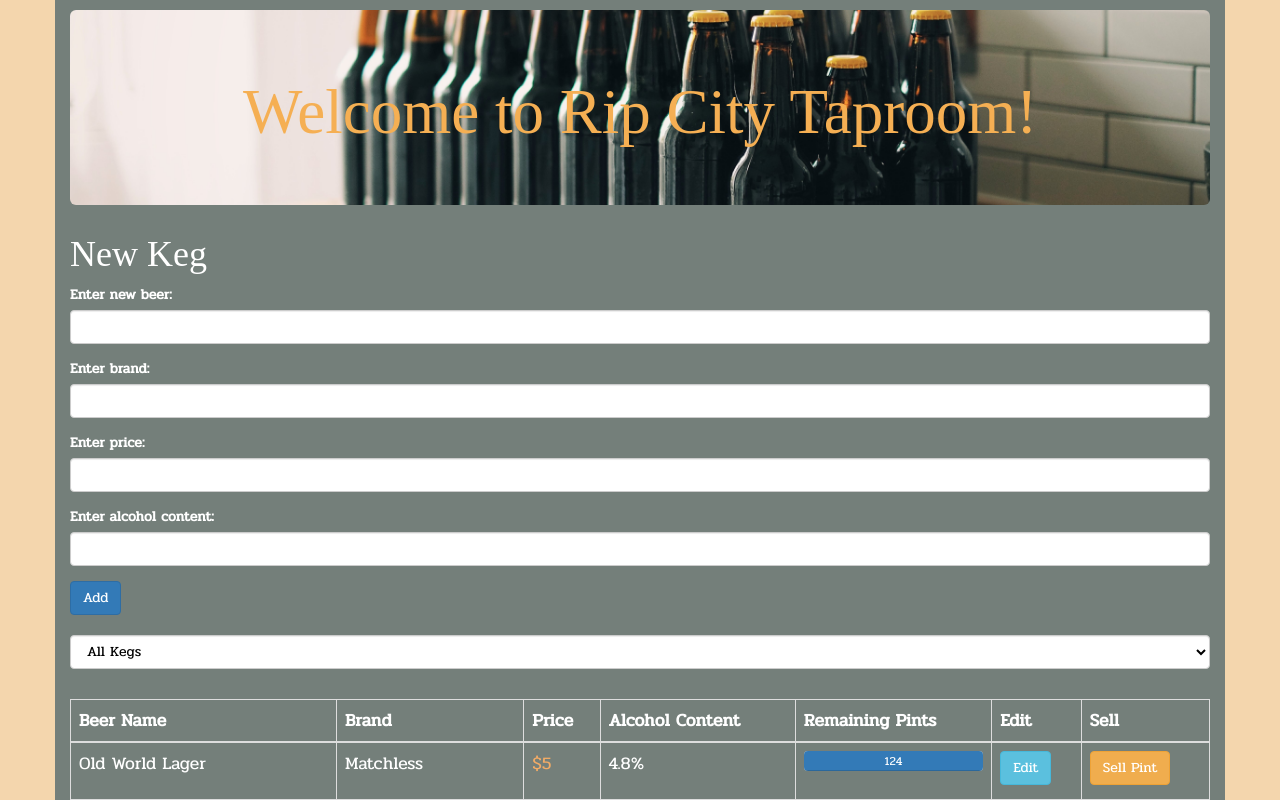
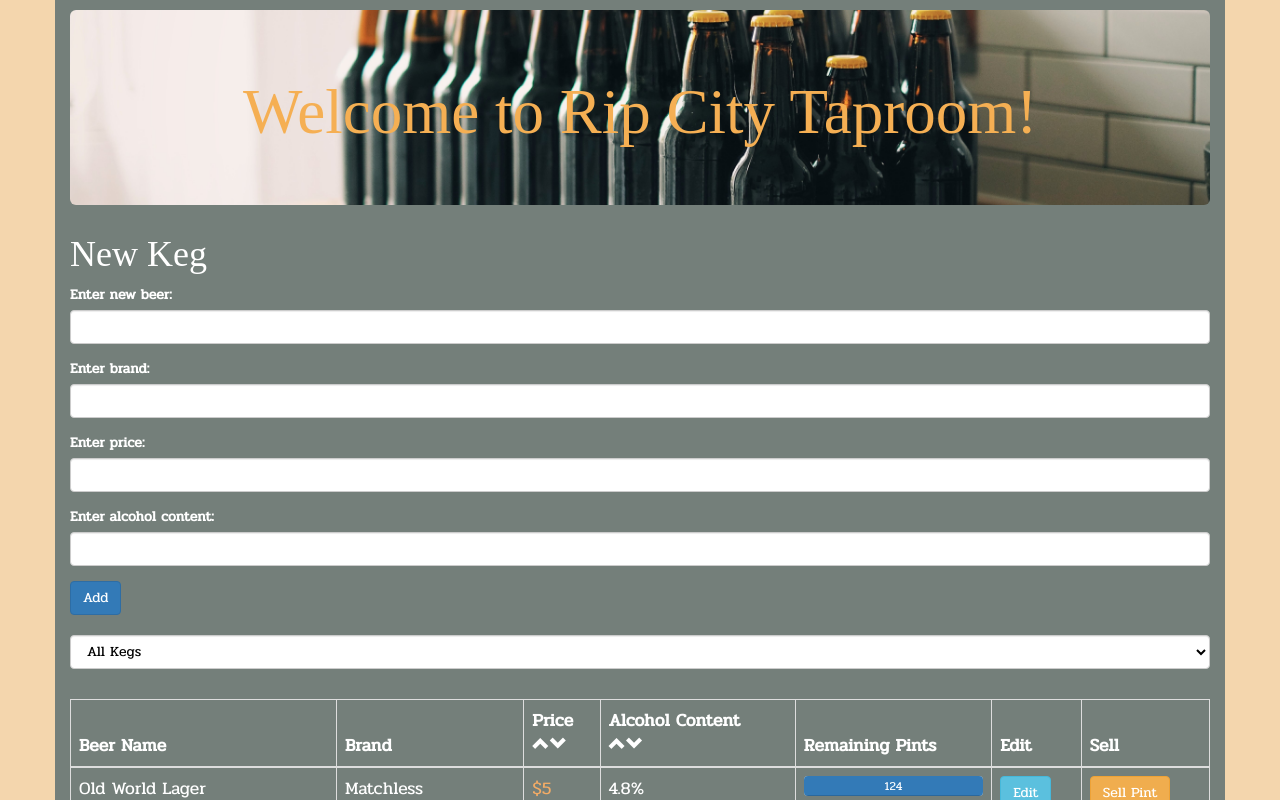
Before and after one commit to grepcats/tap-room, an Angular app: page / in a window 1280 px wide. Shown: the top 800 px of the page. Built offline with nearby package versions, Linux system fonts and the light colour scheme; a web font is replaced by a local one.

Commit message:
add sorting per price and alcohol content

```diff
--- a/src/app/app.component.html
+++ b/src/app/app.component.html
@@ -6,7 +6,7 @@
     </h1>
   </div>
   <app-new-keg (sendKeg)="addKeg($event)"></app-new-keg>
-  <app-list-keg [childKegList] = "masterKegList" (clickSender) = "editKeg($event)" (saleSender)="modifyKegPints($event)"  [childSelectedPintKeg] = "selectedPintKeg"></app-list-keg>
+  <app-list-keg [childKegList] = "masterKegList" (clickSender) = "editKeg($event)" (saleSender)="modifyKegPints($event)" [childSelectedPintKeg] = "selectedPintKeg" (clickSort) = "sort($event)"></app-list-keg>
   <app-edit-keg [childSelectedKeg] = "selectedKeg" (clickedDone) = "finishedEditing()" (clickedDelete) = "deleteKeg()"></app-edit-keg>
 
 </div>
--- a/src/app/app.component.ts
+++ b/src/app/app.component.ts
@@ -38,7 +38,51 @@ export class AppComponent {
     if (this.selectedPintKeg.pints > 0 ) {
       this.selectedPintKeg.pints -= 4;
     }
-
   }
 
- }
+  sort(by: string) {
+    switch(by) {
+      case 'alcAsc':
+        return this.masterKegList.sort(compareAlcoholAsc);
+      case 'alcDesc':
+        return this.masterKegList.sort(compareAlcoholDesc);
+      case 'priceAsc':
+        return this.masterKegList.sort(comparePriceAsc);
+      case 'priceDesc':
+        return this.masterKegList.sort(comparePriceDesc);
+    }
+  }
+
+}
+
+function compareAlcoholAsc(a,b) {
+ if (a.alcoholContent < b.alcoholContent)
+   return -1;
+ if (a.alcoholContent > b.alcoholContent)
+   return 1;
+ return 0;
+}
+
+function compareAlcoholDesc(a,b) {
+ if (a.alcoholContent > b.alcoholContent)
+   return -1;
+ if (a.alcoholContent < b.alcoholContent)
+   return 1;
+ return 0;
+}
+
+function comparePriceAsc(a,b) {
+ if (a.price < b.price)
+   return -1;
+ if (a.price > b.price)
+   return 1;
+ return 0;
+}
+
+function comparePriceDesc(a,b) {
+ if (a.price > b.price)
+   return -1;
+ if (a.price < b.price)
+   return 1;
+ return 0;
+}
--- a/src/app/list-keg/list-keg.component.html
+++ b/src/app/list-keg/list-keg.component.html
@@ -10,8 +10,8 @@
     <tr>
       <th>Beer Name</th>
       <th>Brand</th>
-      <th>Price</th>
-      <th>Alcohol Content</th>
+      <th>Price <div><span class="glyphicon glyphicon-chevron-up" (click)='sortButtonClicked("priceAsc")'></span> <span class="glyphicon glyphicon-chevron-down" (click)='sortButtonClicked("priceDesc")'></span></div></th>
+      <th>Alcohol Content <div><span class="glyphicon glyphicon-chevron-up" (click)='sortButtonClicked("alcAsc")'></span> <span class="glyphicon glyphicon-chevron-down" (click)='sortButtonClicked("alcDesc")'></span></div></th>
       <th>Remaining Pints</th>
       <th>Edit</th>
       <th>Sell</th>
--- a/src/app/list-keg/list-keg.component.ts
+++ b/src/app/list-keg/list-keg.component.ts
@@ -14,6 +14,7 @@ export class ListKegComponent {
   @Input() childSelectedPintKeg: Keg;
   @Output() clickSender = new EventEmitter();
   @Output() saleSender = new EventEmitter();
+  @Output() clickSort = new EventEmitter();
 
   constructor() { }
 
@@ -25,12 +26,13 @@ export class ListKegComponent {
     this.saleSender.emit(kegToModify);
   }
 
-  onChange(optionFromMenu) {
-    this.filterByPints = optionFromMenu;
+  sortButtonClicked(by: string) {
+    this.clickSort.emit(by);
   }
 
   returnPercentage(kegToCalculate: Keg) {
     return (kegToCalculate.pints / 124 * 100) + "%";
   }
 
+
 }
```
Also changed, not shown: 1 other file (tests, documents, lock files or other folders).
